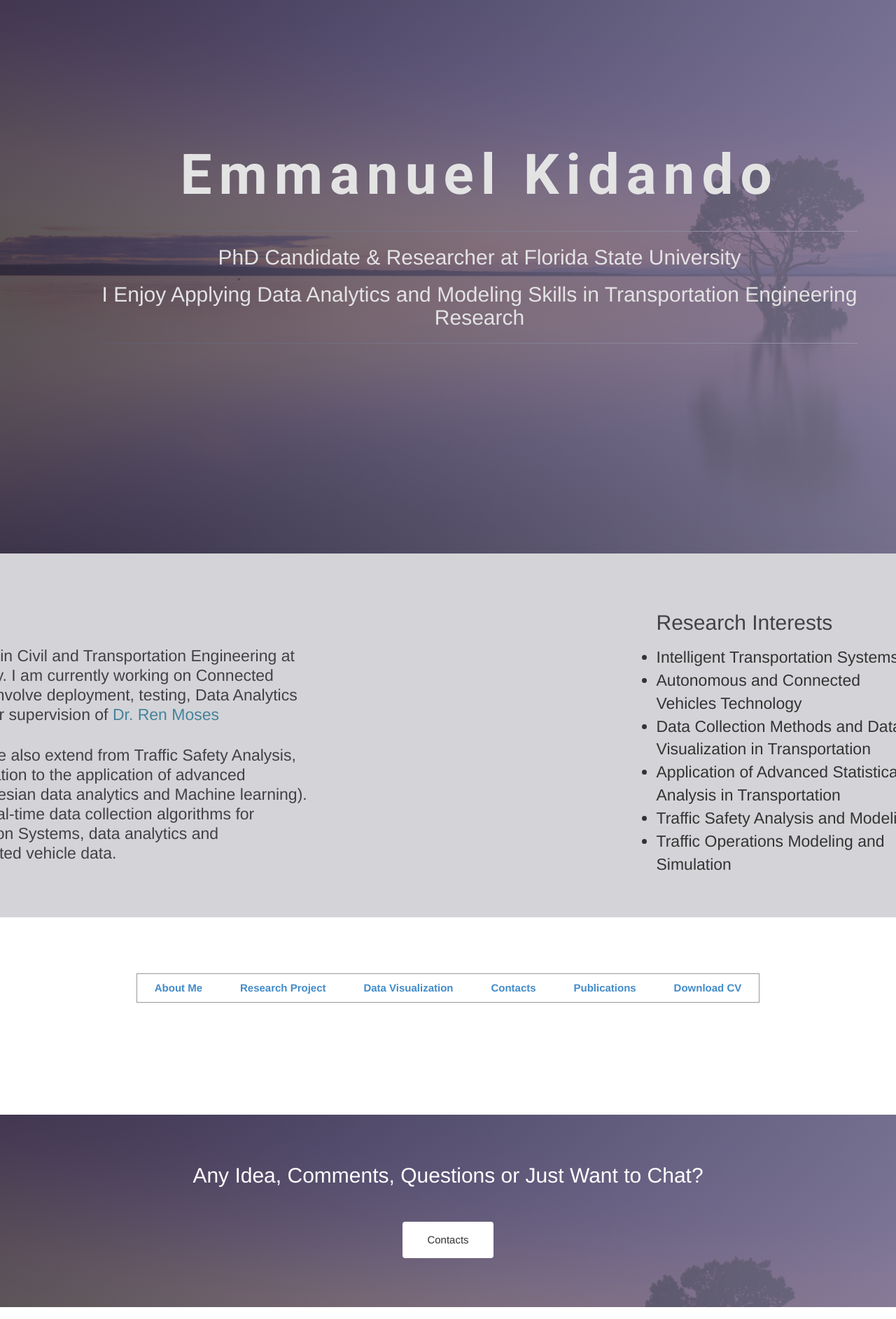
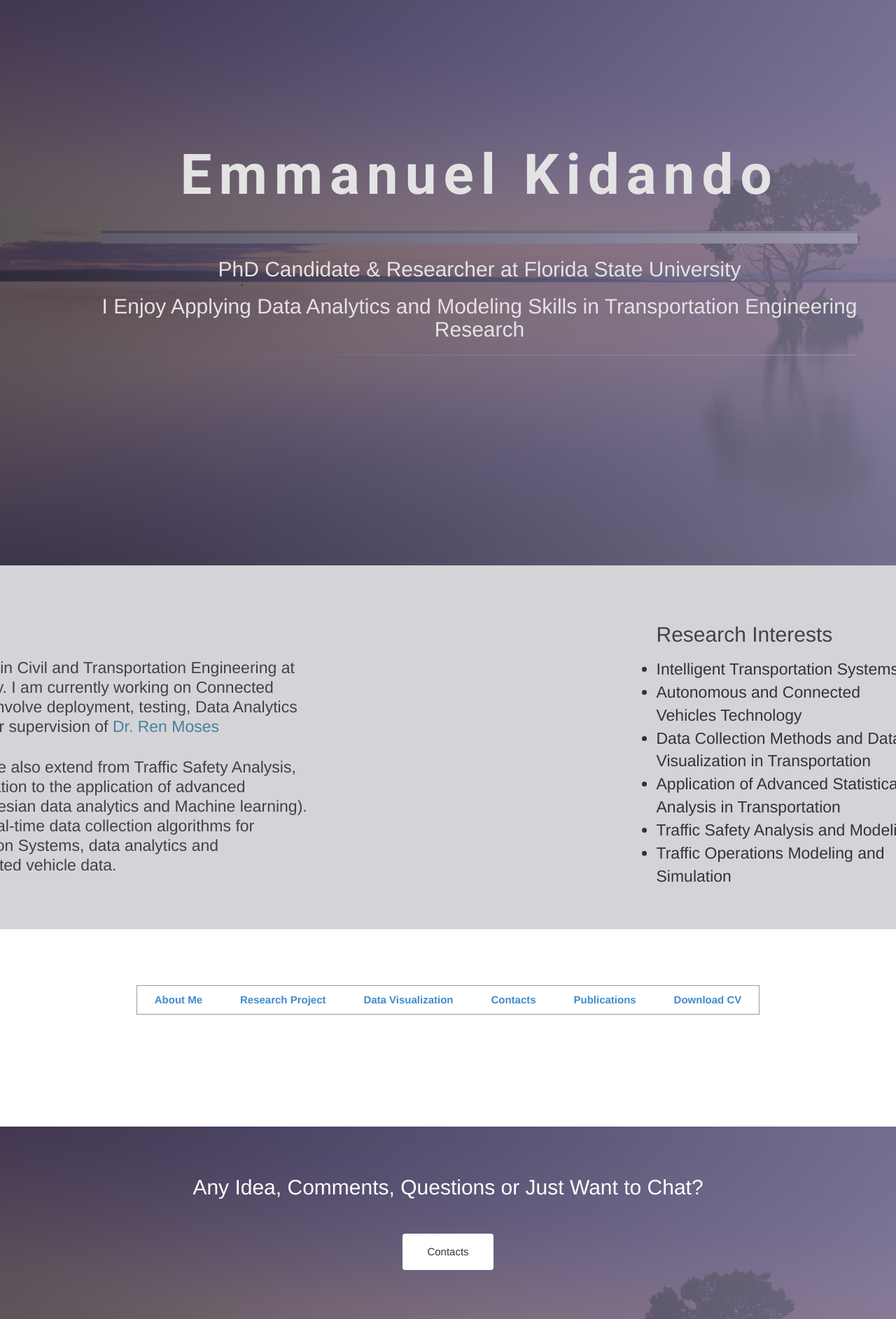
Before and after one commit to ekidando/Kidando, a Jekyll site: the page index.html, which Jekyll copies as it is, in a window 1280 px wide. Shown: the whole page at 70% size. Built offline with Jekyll 4.4.1, drawn with Linux system fonts in a browser that asks for light colours; some web fonts are replaced.

Commit message:
Update index.html

```diff
--- a/index.html
+++ b/index.html
@@ -28,7 +28,7 @@
         <div class="block">
 
           <h1 class="animated fadeInUp">Emmanuel Kidando </h1>
-          <hr id="hrline">
+          <hr class="hrline">
           <h2 class="animated fadeInUp"> PhD Candidate & Researcher at Florida State University</h2>
           <h2 class="animated fadeInUp">I Enjoy Applying Data Analytics and Modeling Skills in Transportation Engineering Research</h2>
           <hr>
```
